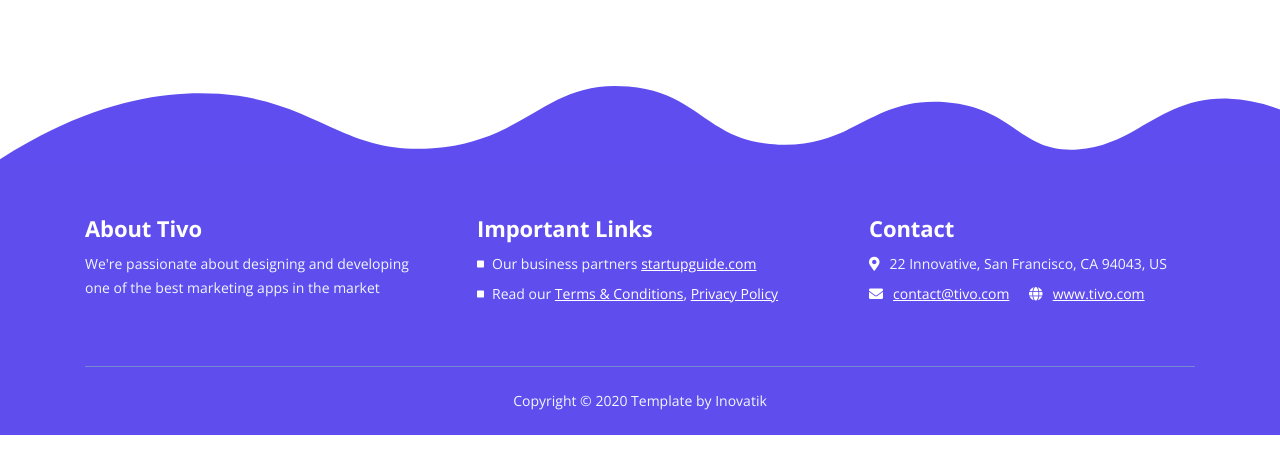
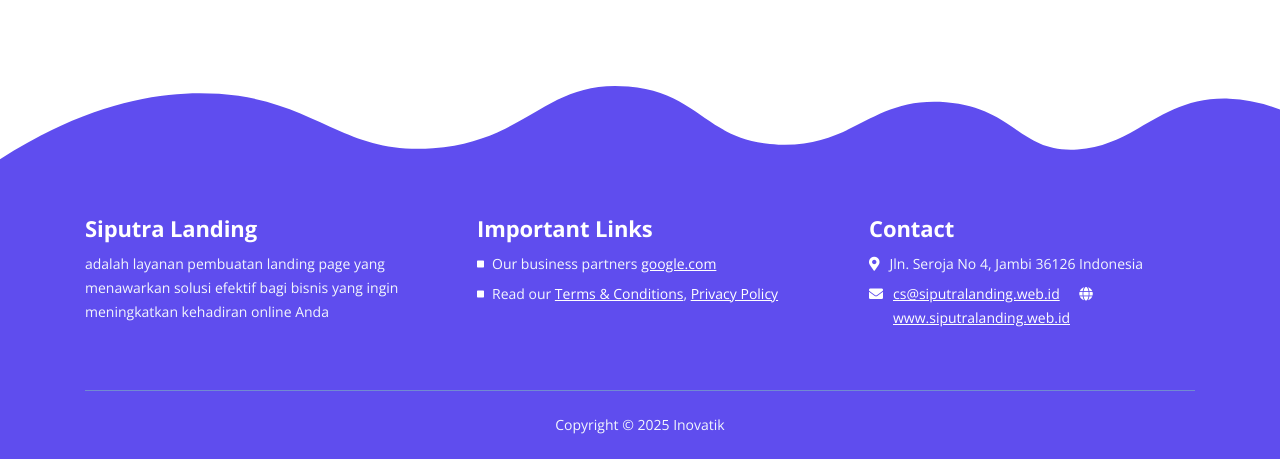
Before and after one commit to lxscode/lxscode.github.io, a plain HTML site: page index.html in a window 1280 px wide. Shown: the part 5713-6172 px from the top of the page. Before the commit the page ends 6148 px from the top, so only its background shows below. Drawn offline with nearby package versions, Linux system fonts and the light colour scheme.

Commit message:
Update index.html

```diff
--- a/index.html
+++ b/index.html
@@ -5,8 +5,8 @@
     <meta name="viewport" content="width=device-width, initial-scale=1, shrink-to-fit=no">
 
     <!-- SEO Meta Tags -->
-    <meta name="description" content="Tivo is a HTML landing page template built with Bootstrap to help you crate engaging presentations for SaaS apps and convert visitors into users.">
-    <meta name="author" content="Inovatik">
+    <meta name="description" content="Siputra Landing Page - Jasa Pembuatan Web Landing Page adalah layanan pembuatan landing page yang menawarkan solusi efektif bagi bisnis yang ingin meningkatkan kehadiran online Anda">
+    <meta name="author" content="Siputra Landing Page">
 
     <!-- OG Meta Tags to improve the way the post looks when you share the page on LinkedIn, Facebook, Google+ -->
 	<meta property="og:site_name" content="" /> <!-- website name -->
@@ -18,7 +18,7 @@
 	<meta property="og:type" content="article" />
 
     <!-- Website Title -->
-    <title>Tivo - SaaS App HTML Landing Page Template</title>
+    <title>Siputra Landing Page - Jasa Pembuatan Web Landing Page</title>
 
     <!-- Styles -->
     <link href="https://fonts.googleapis.com/css?family=Open+Sans:400,400i,700&display=swap&subset=latin-ext" rel="stylesheet">
@@ -823,8 +823,8 @@
             <div class="row">
                 <div class="col-md-4">
                     <div class="footer-col first">
-                        <h4>About Tivo</h4>
-                        <p class="p-small">We're passionate about designing and developing one of the best marketing apps in the market</p>
+                        <h4>Siputra Landing</h4>
+                        <p class="p-small">adalah layanan pembuatan landing page yang menawarkan solusi efektif bagi bisnis yang ingin meningkatkan kehadiran online Anda</p>
                     </div>
                 </div> <!-- end of col -->
                 <div class="col-md-4">
@@ -833,7 +833,7 @@
                         <ul class="list-unstyled li-space-lg p-small">
                             <li class="media">
                                 <i class="fas fa-square"></i>
-                                <div class="media-body">Our business partners <a class="white" href="#your-link">startupguide.com</a></div>
+                                <div class="media-body">Our business partners <a class="white" href="#your-link">google.com</a></div>
                             </li>
                             <li class="media">
                                 <i class="fas fa-square"></i>
@@ -848,11 +848,11 @@
                         <ul class="list-unstyled li-space-lg p-small">
                             <li class="media">
                                 <i class="fas fa-map-marker-alt"></i>
-                                <div class="media-body">22 Innovative, San Francisco, CA 94043, US</div>
+                                <div class="media-body">Jln. Seroja No 4, Jambi 36126 Indonesia</div>
                             </li>
                             <li class="media">
                                 <i class="fas fa-envelope"></i>
-                                <div class="media-body"><a class="white" href="mailto:contact@tivo.com">contact@tivo.com</a> <i class="fas fa-globe"></i><a class="white" href="#your-link">www.tivo.com</a></div>
+                                <div class="media-body"><a class="white" href="mailto:contact@tivo.com">cs@siputralanding.web.id</a> <i class="fas fa-globe"></i><a class="white" href="siputralanding.web.id">www.siputralanding.web.id</a></div>
                             </li>
                         </ul>
                     </div>
@@ -868,7 +868,7 @@
         <div class="container">
             <div class="row">
                 <div class="col-lg-12">
-                    <p class="p-small">Copyright © 2020 <a href="https://inovatik.com">Template by Inovatik</a></p>
+                    <p class="p-small">Copyright © 2025 <a href="#">Inovatik</a></p>
                 </div> <!-- end of col -->
             </div> <!-- enf of row -->
         </div> <!-- end of container -->
```
